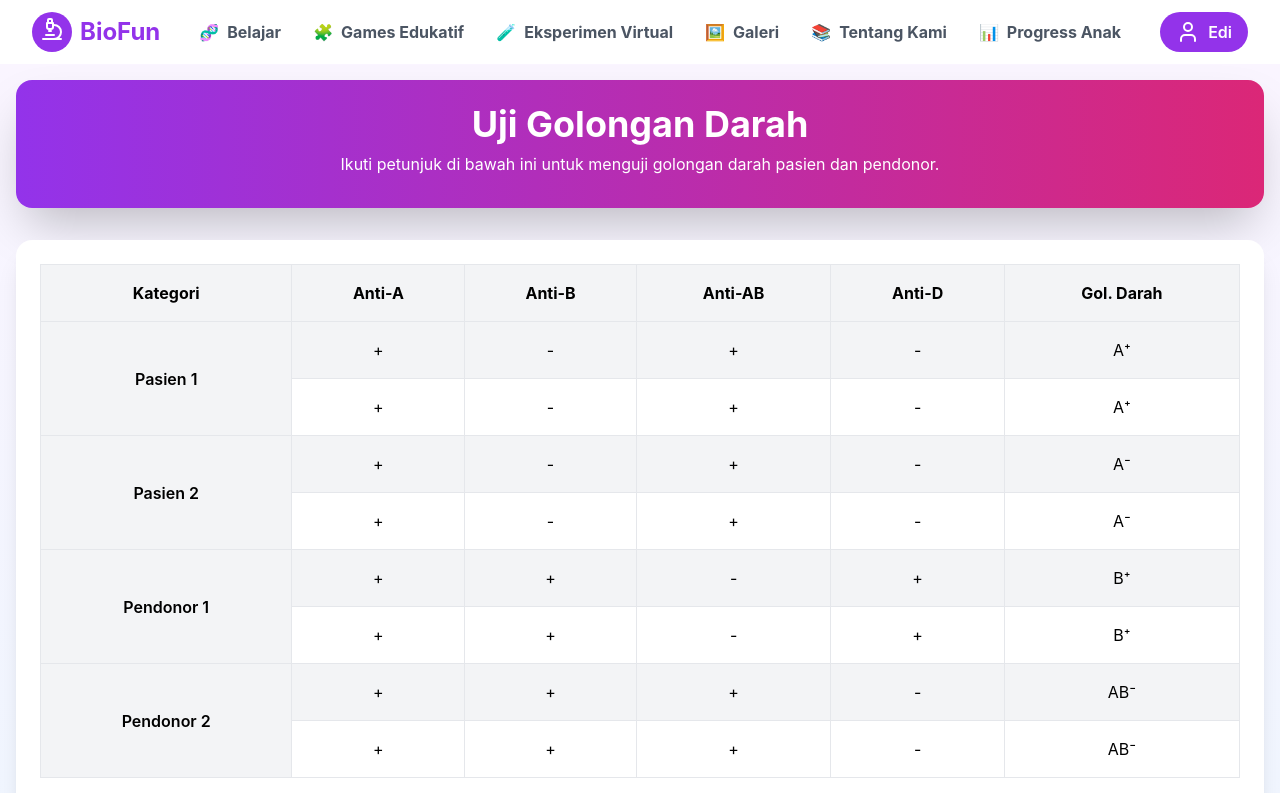
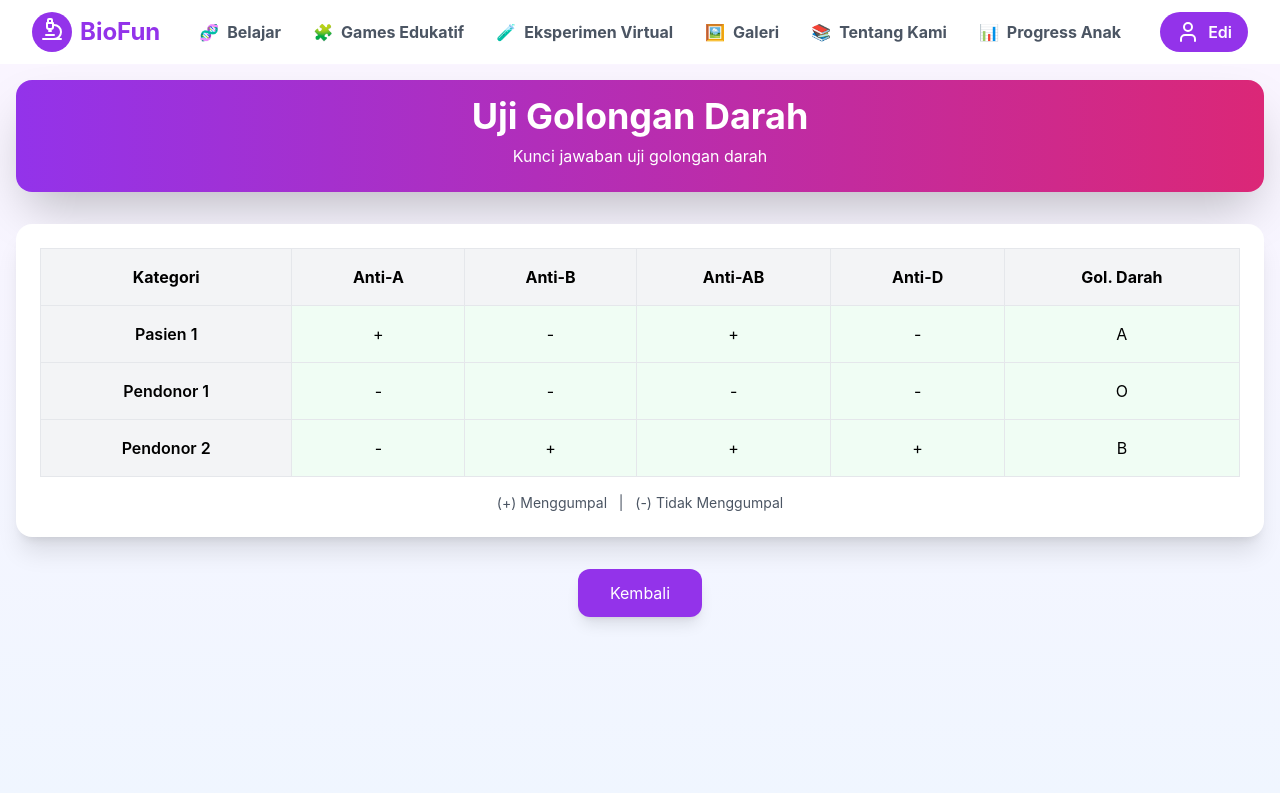
Before and after one commit to Ediw7/biofun, a React (Create React App) app: page /eksperimen-hasil in a window 1280 px wide. Shown: the top 793 px of the page. Built offline with nearby package versions, Linux system fonts and the light colour scheme.

Commit message:
ngefiksasi page eksperimen hasil

```diff
--- a/src/pages/EksperimenHasil.js
+++ b/src/pages/EksperimenHasil.js
@@ -1,127 +1,89 @@
 import React from "react";
-import { useNavigate } from "react-router-dom"; // Import useNavigate dari react-router-dom
+import { useNavigate } from "react-router-dom";
 
 const EksperimenHasil = () => {
-  const navigate = useNavigate(); // Hook untuk navigasi
+  const navigate = useNavigate();
 
   // Data perbandingan jawaban
   const data = [
     {
       id: 1,
       kategori: "Pasien 1",
-      jawabanKamu: ["+", "-", "+", "-"],
       kunciJawaban: ["+", "-", "+", "-"],
-      golDarahKamu: "A⁺",
-      golDarahKunci: "A⁺",
+      golDarahKunci: "A"
     },
     {
       id: 2,
-      kategori: "Pasien 2",
-      jawabanKamu: ["+", "-", "+", "-"],
-      kunciJawaban: ["+", "-", "+", "-"],
-      golDarahKamu: "A⁻",
-      golDarahKunci: "A⁻",
+      kategori: "Pendonor 1",
+      kunciJawaban: ["-", "-", "-", "-"],
+      golDarahKunci: "O"
     },
     {
       id: 3,
-      kategori: "Pendonor 1",
-      jawabanKamu: ["+", "+", "-", "+"],
-      kunciJawaban: ["+", "+", "-", "+"],
-      golDarahKamu: "B⁺",
-      golDarahKunci: "B⁺",
-    },
-    {
-      id: 4,
       kategori: "Pendonor 2",
-      jawabanKamu: ["+", "+", "+", "-"],
-      kunciJawaban: ["+", "+", "+", "-"],
-      golDarahKamu: "AB⁻",
-      golDarahKunci: "AB⁻",
-    },
+      kunciJawaban: ["-", "+", "+", "+"],
+      golDarahKunci: "B"
+    }
   ];
 
   return (
     <div className="min-h-screen bg-gradient-to-b from-purple-50 to-blue-50 p-4">
       {/* Hero Section */}
-      <div className="bg-gradient-to-r from-purple-600 to-pink-600 text-white mb-8 py-6 rounded-2xl shadow-2xl">
+      <div className="bg-gradient-to-r from-purple-600 to-pink-600 text-white mb-8 py-4 rounded-2xl shadow-2xl">
         <div className="container mx-auto px-4 text-center">
-          <h1 className="text-2xl md:text-4xl font-bold mb-2">Uji Golongan Darah</h1>
-          <p className="text-sm md:text-base mb-2">
-            Ikuti petunjuk di bawah ini untuk menguji golongan darah pasien dan pendonor.
+          <h1 className="text-xl md:text-4xl font-bold mb-2">Uji Golongan Darah</h1>
+          <p className="text-xs md:text-base mb-2 px-2">
+            Kunci jawaban uji golongan darah
           </p>
         </div>
       </div>
 
       {/* Tabel Perbandingan */}
-      <div className="bg-white p-6 rounded-2xl shadow-xl">
+      <div className="bg-white p-4 md:p-6 rounded-2xl shadow-xl overflow-x-auto">
+        <div className="min-w-full overflow-x-auto">
           <table className="w-full border-collapse border border-gray-300">
             <thead className="bg-gray-100">
               <tr>
-              <th className="p-4 border">Kategori</th>
-              <th className="p-4 border text-center">Anti-A</th>
-              <th className="p-4 border text-center">Anti-B</th>
-              <th className="p-4 border text-center">Anti-AB</th>
-              <th className="p-4 border text-center">Anti-D</th>
-              <th className="p-4 border text-center">Gol. Darah</th>
+                <th className="p-2 md:p-4 border text-xs md:text-base">Kategori</th>
+                <th className="p-2 md:p-4 border text-center text-xs md:text-base">Anti-A</th>
+                <th className="p-2 md:p-4 border text-center text-xs md:text-base">Anti-B</th>
+                <th className="p-2 md:p-4 border text-center text-xs md:text-base">Anti-AB</th>
+                <th className="p-2 md:p-4 border text-center text-xs md:text-base">Anti-D</th>
+                <th className="p-2 md:p-4 border text-center text-xs md:text-base">Gol. Darah</th>
               </tr>
             </thead>
             <tbody>
               {data.map((item) => (
-              <React.Fragment key={item.id}>
-                <tr className="bg-gray-100">
-                  <td
-                    rowSpan="2"
-                    className="border p-4 text-center font-semibold bg-gray-100"
-                  >
+                <tr key={item.id} className="bg-gray-50">
+                  <td className="border p-2 md:p-4 text-center font-semibold bg-gray-100 text-xs md:text-base">
                     {item.kategori}
                   </td>
-                  {/* Jawaban Kamu */}
-                  {item.jawabanKamu.map((jawaban, index) => (
-                    <td key={index} className="border p-4 text-center">
-                      {jawaban}
-                    </td>
-                  ))}
-                  <td className="border p-4 text-center">{item.golDarahKamu}</td>
-                </tr>
-                <tr>
-                  {/* Kunci Jawaban */}
                   {item.kunciJawaban.map((jawaban, index) => (
                     <td
                       key={index}
-                      className={`border p-4 text-center ${
-                        item.jawabanKamu[index] === jawaban
-                          ? "bg-white"
-                          : "bg-red-100"
-                      }`}
+                      className="border p-2 md:p-4 text-center text-xs md:text-base bg-green-50"
                     >
                       {jawaban}
                     </td>
                   ))}
-                  <td
-                    className={`border p-4 text-center ${
-                      item.golDarahKamu === item.golDarahKunci
-                        ? "bg-white"
-                        : "bg-red-100"
-                    }`}
-                  >
+                  <td className="border p-2 md:p-4 text-center text-xs md:text-base bg-green-50">
                     {item.golDarahKunci}
                   </td>
                 </tr>
-              </React.Fragment>
               ))}
             </tbody>
           </table>
+        </div>
 
-        <p className="mt-4 text-sm text-center text-gray-600">
-          (+) Menggumpal &nbsp; | &nbsp; (-) Tidak Menggumpal &nbsp; | &nbsp;{" "}
-          (warna hijau) Kunci Jawaban
+        <p className="mt-4 text-xs md:text-sm text-center text-gray-600 px-2">
+          (+) Menggumpal &nbsp; | &nbsp; (-) Tidak Menggumpal
         </p>
       </div>
 
       {/* Button Kembali */}
-      <div className="mt-8 text-center">
+      <div className="mt-6 md:mt-8 text-center">
         <button
-          className="bg-orange-500 text-white px-8 py-3 rounded-xl shadow-lg hover:bg-orange-600 transition-all"
+          className="bg-purple-600 text-white px-6 md:px-8 py-2 md:py-3 text-sm md:text-base rounded-xl shadow-lg hover:bg-orange-600 transition-all"
           onClick={() => navigate("/eksperimen-golongan-darah")}
         >
           Kembali
```
Lines whose indentation alone changed are shown as unchanged.
